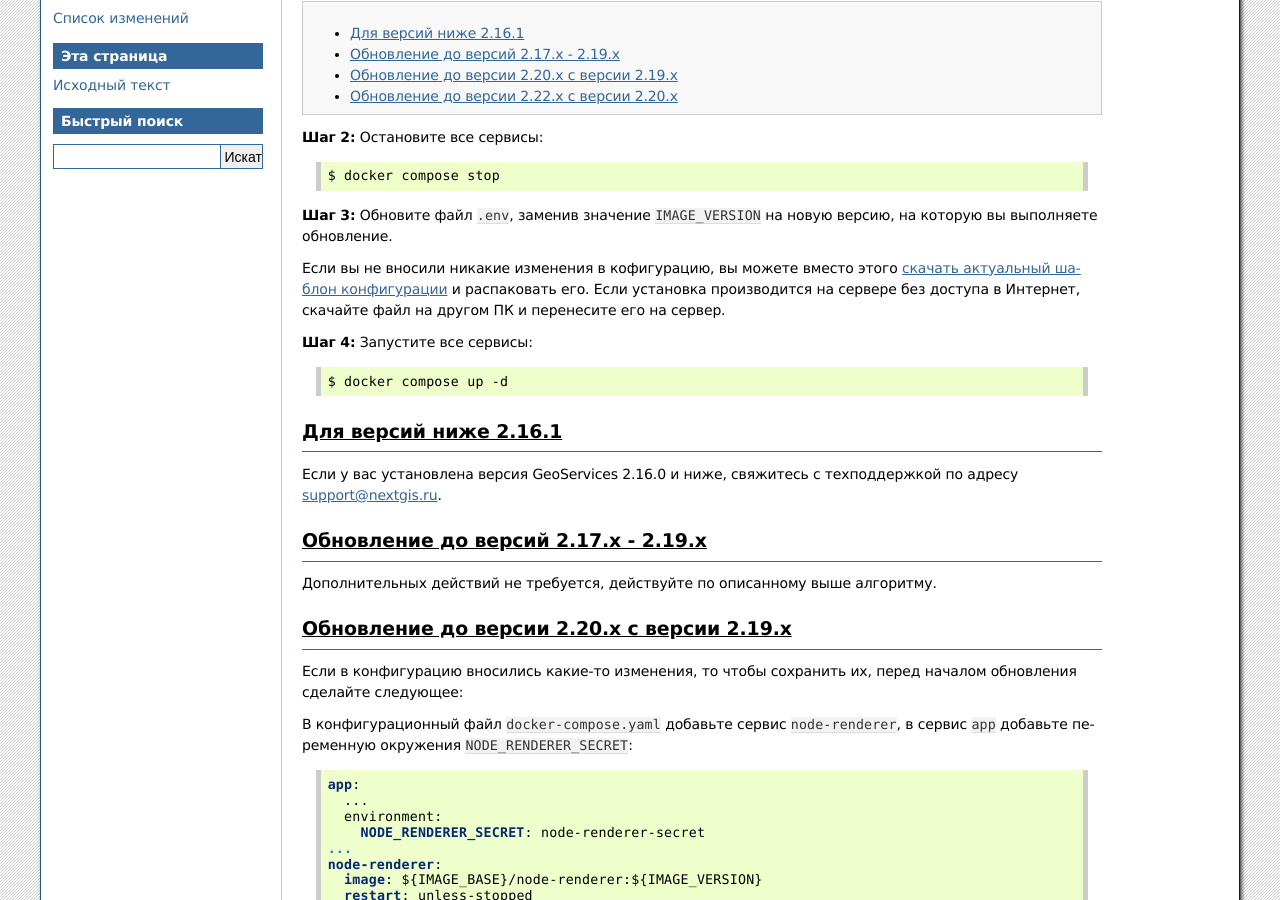
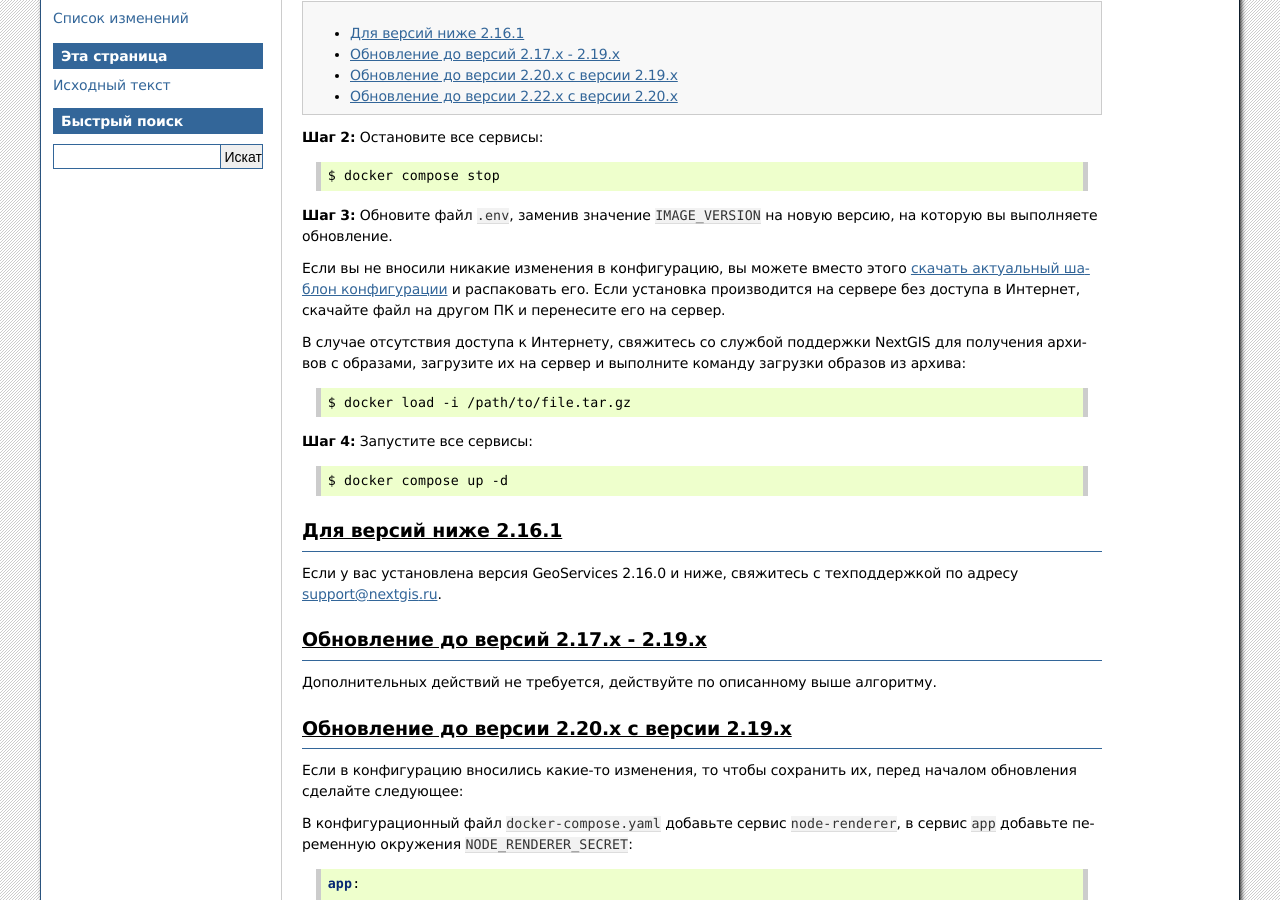
Before and after one commit to nextgis/docs_geoserv_prem, a Sphinx documentation site: the page built from source/upgrade.rst, in a window 1280 px wide and 900 px high, scrolled down 386 px. Built offline with Sphinx 7.4.7, drawn with Linux system fonts in a browser that asks for light colours; formulas are drawn with MathJax 3.

Commit message:
Update upgrade.rst
Add info about offline upgrade

```diff
--- a/source/upgrade.rst
+++ b/source/upgrade.rst
@@ -26,7 +26,13 @@
 
 **Шаг 3:** Обновите файл ``.env``, заменив значение ``IMAGE_VERSION`` на новую версию, на которую вы выполняете обновление.
 
-Если вы не вносили никакие изменения в кофигурацию, вы можете вместо этого `скачать актуальный шаблон конфигурации <https://docs.nextgis.ru/docs_geoserv_prem/source/admin.html#nextgis-geoservices>`_ и распаковать его. Если установка производится на сервере без доступа в Интернет, скачайте файл на другом ПК и перенесите его на сервер.
+Если вы не вносили никакие изменения в конфигурацию, вы можете вместо этого `скачать актуальный шаблон конфигурации <https://docs.nextgis.ru/docs_geoserv_prem/source/admin.html#nextgis-geoservices>`_ и распаковать его. Если установка производится на сервере без доступа в Интернет, скачайте файл на другом ПК и перенесите его на сервер.
+
+В случае отсутствия доступа к Интернету, свяжитесь со службой поддержки NextGIS для получения архивов с образами, загрузите их на сервер и выполните команду загрузки образов из архива:
+
+.. code-block:: shell
+
+   $ docker load -i /path/to/file.tar.gz
 
 **Шаг 4:** Запустите все сервисы:
 
```
